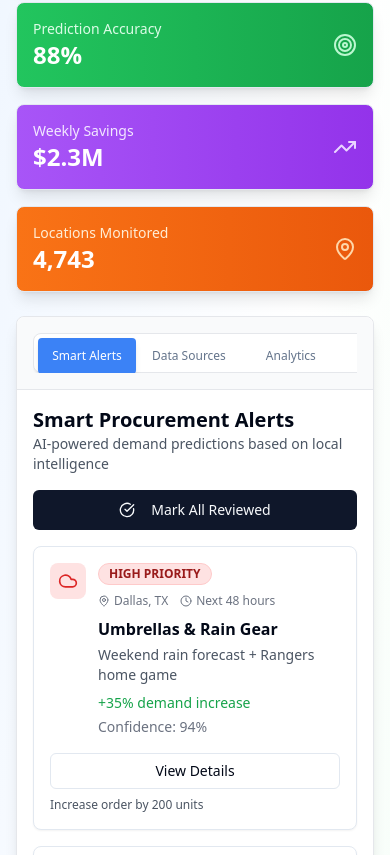
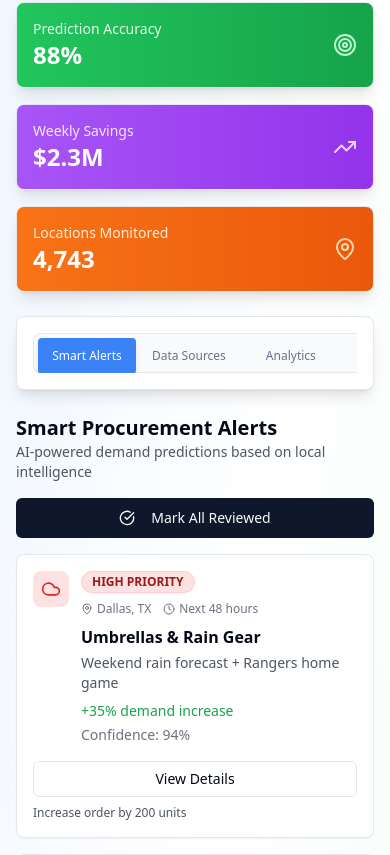
Before and after one commit to amanInBlack17/local-pulse-procure, a React (Vite) app: page / in a window 390 px wide. Shown: the part 245-1100 px from the top of the page. Built offline with nearby package versions, Linux system fonts and the light colour scheme.

Commit message:
Refactor: Remove card container and prevent overlap
Removes the outer card container from the main content section in `src/pages/Index.tsx` and adjusts layout to prevent overlapping elements, restoring the original layout while maintaining responsiveness.

```diff
--- a/src/pages/Index.tsx
+++ b/src/pages/Index.tsx
@@ -112,14 +112,13 @@ const Index = () => {
           </Card>
         </div>
 
-        {/* Main Content with Improved Tabs */}
-        <div className="bg-white dark:bg-gray-800 rounded-lg shadow-lg border border-gray-200 dark:border-gray-700">
+        {/* Main Content Tabs - Removed Card Wrapper */}
+        <div className="w-full space-y-6">
           <Tabs defaultValue="alerts" className="w-full">
-            {/* Enhanced Tab Navigation */}
-            <div className="border-b border-gray-200 dark:border-gray-700 bg-gray-50 dark:bg-gray-800/50 rounded-t-lg">
-              <div className="px-4 sm:px-6 py-4">
+            {/* Tab Navigation */}
+            <div className="bg-white dark:bg-gray-800 rounded-lg shadow-lg border border-gray-200 dark:border-gray-700 p-4 sm:p-6 mb-6">
               <div className="overflow-x-auto">
-                  <TabsList className="grid w-full min-w-max grid-cols-7 bg-white dark:bg-gray-700 shadow-sm border border-gray-200 dark:border-gray-600 rounded-lg p-1 gap-1">
+                <TabsList className="grid w-full min-w-max grid-cols-7 bg-gray-50 dark:bg-gray-700/50 shadow-sm border border-gray-200 dark:border-gray-600 rounded-lg p-1 gap-1">
                   <TabsTrigger
                     value="alerts"
                     className="text-xs sm:text-sm py-2.5 px-3 sm:px-4 whitespace-nowrap data-[state=active]:bg-blue-500 data-[state=active]:text-white data-[state=active]:shadow-md transition-all duration-200 hover:bg-gray-100 dark:hover:bg-gray-600"
@@ -165,10 +164,9 @@ const Index = () => {
                 </TabsList>
               </div>
             </div>
-            </div>
 
-            {/* Tab Content with Better Spacing */}
-            <div className="p-4 sm:p-6">
+            {/* Tab Content - Now Without Card Wrapper */}
+            <div className="space-y-6">
               <TabsContent value="alerts" className="mt-0">
                 <ProcurementAlerts />
               </TabsContent>
```
Lines whose indentation alone changed are shown as unchanged.
